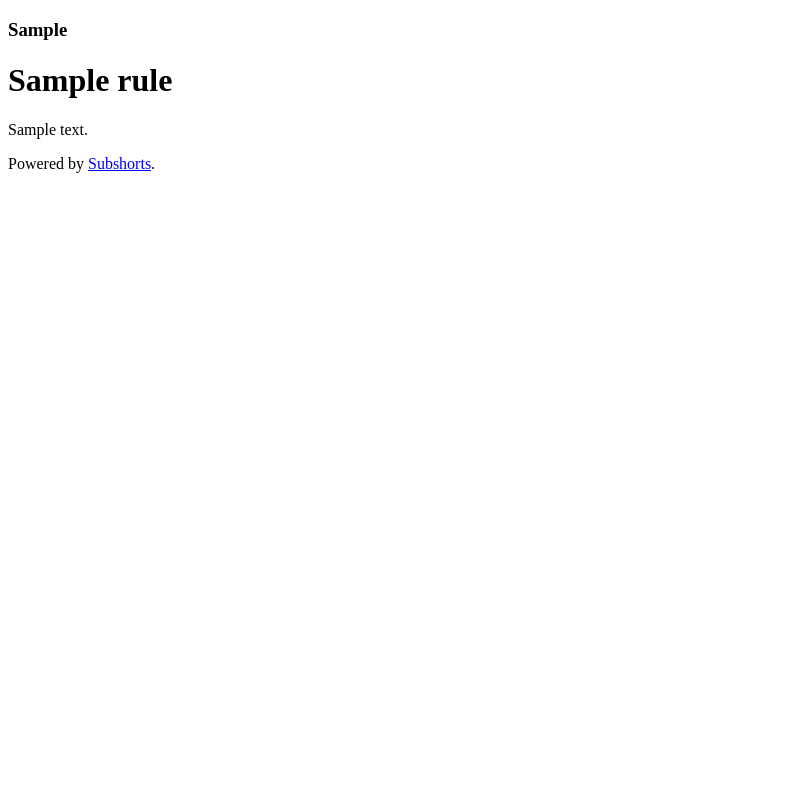
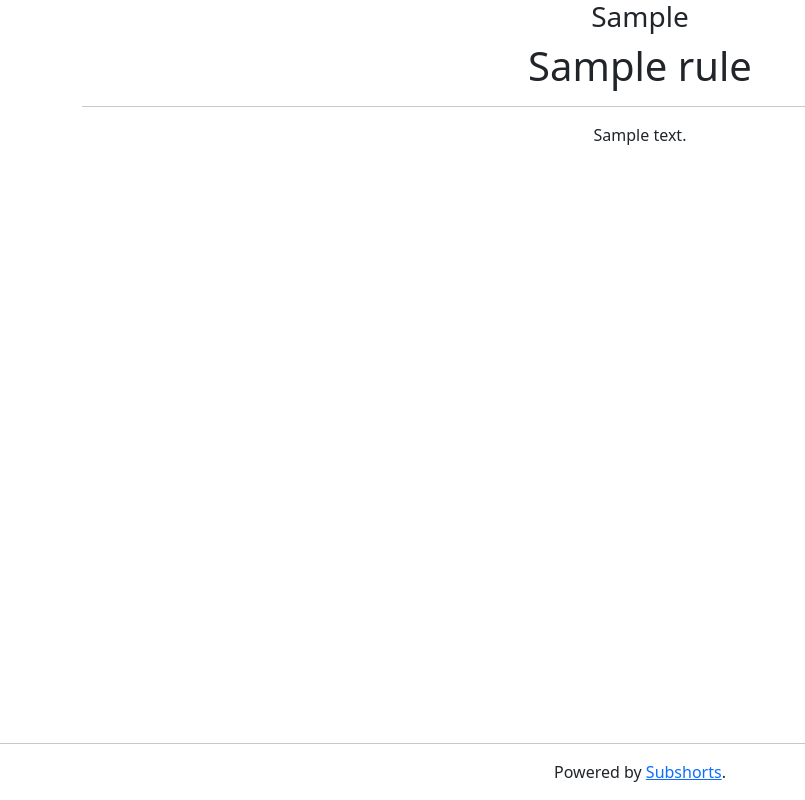
Before and after one commit to subshorts/subshorts-rules, a Flask app: template templates/parking.html in a window 1280 px wide. Shown: the whole page, without its empty margins (0-805 px from the left). Run offline with Flask 2, Linux system fonts and the light colour scheme; the template is opened without the code that fills it: values that come from a table or form of the project are taken from there, others are empty; tables that the repository leaves empty hold one stand-in row (values such as "Sample post").

Commit message:
Update templates/parking.html

```diff
--- a/templates/parking.html
+++ b/templates/parking.html
@@ -3,21 +3,32 @@
 <head>
     <meta charset="UTF-8">
     <title>{{ page_rule.parking_title }}</title>
+    <meta name="viewport" content="width=device-width, initial-scale=1">
+    <link href="https://cdn.jsdelivr.net/npm/bootstrap@5.1.3/dist/css/bootstrap.min.css" rel="stylesheet"
+          integrity="sha384-1BmE4kWBq78iYhFldvKuhfTAU6auU8tT94WrHftjDbrCEXSU1oBoqyl2QvZ6jIW3" crossorigin="anonymous">
 </head>
 <body>
 <header>
-    <h3>{{ page_rule.domain }}</h3>
+    <div class="container">
+        <h3 class="text-center">{{ page_rule.domain }}</h3>
+    </div>
 </header>
 <main>
-    <h1>{{ page_rule.parking_title }}</h1>
-    <article>
-        {% for line in page_rule.parking_content.splitlines() %}
-            <p>{{ line }}</p>
-        {% endfor %}
-    </article>
+    <div class="container">
+        <h1 class="text-center">{{ page_rule.parking_title }}</h1>
+        <hr>
+        <article class="text-center">
+            {% for line in page_rule.parking_content.splitlines() %}
+                <p>{{ line }}</p>
+            {% endfor %}
+        </article>
+    </div>
 </main>
-<footer>
-    Powered by <a href="https://subshorts.com">Subshorts</a>.
+<footer class="fixed-bottom mt-5">
+    <hr>
+    <div class="container">
+        <p class="text-center">Powered by <a href="https://subshorts.com">Subshorts</a>.</p>
+    </div>
 </footer>
 </body>
 </html>
```
